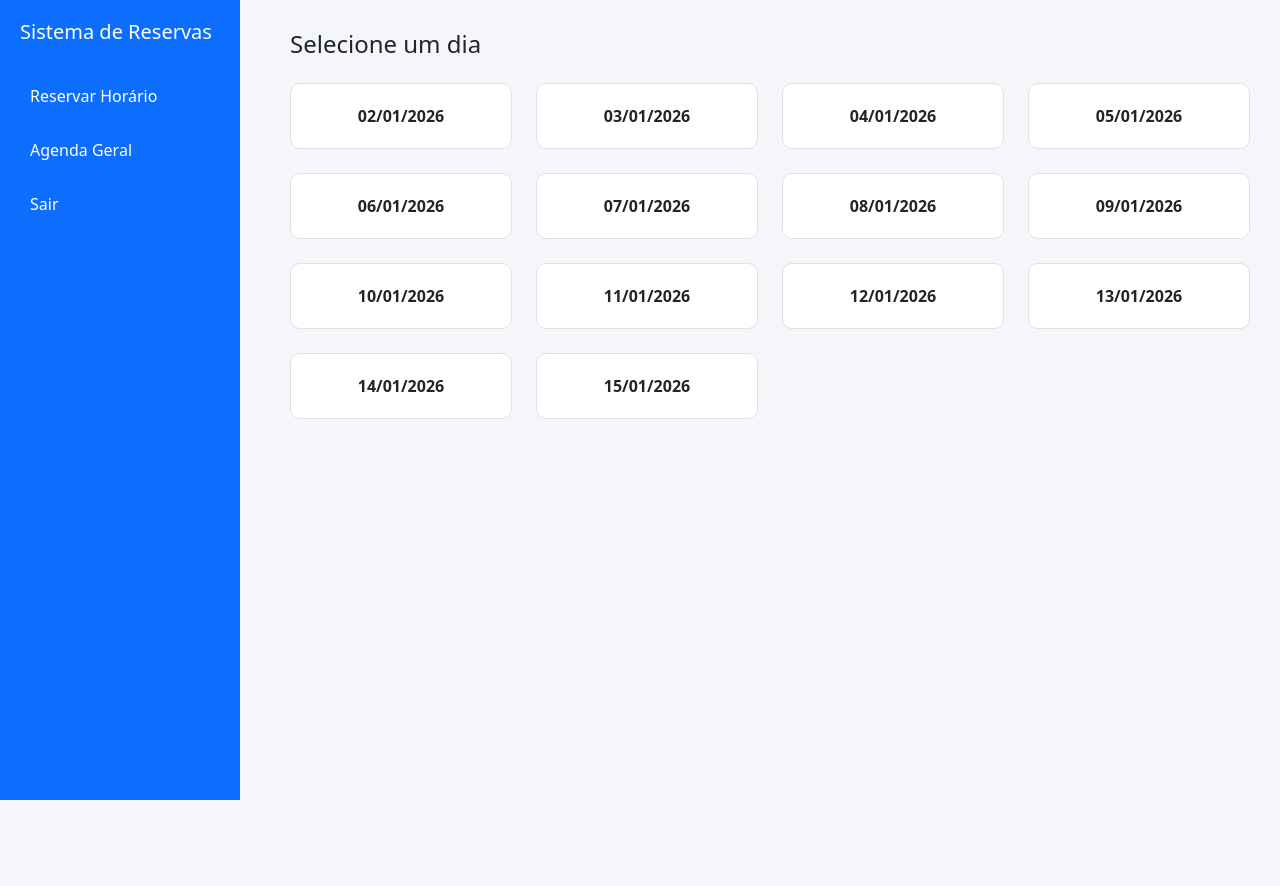
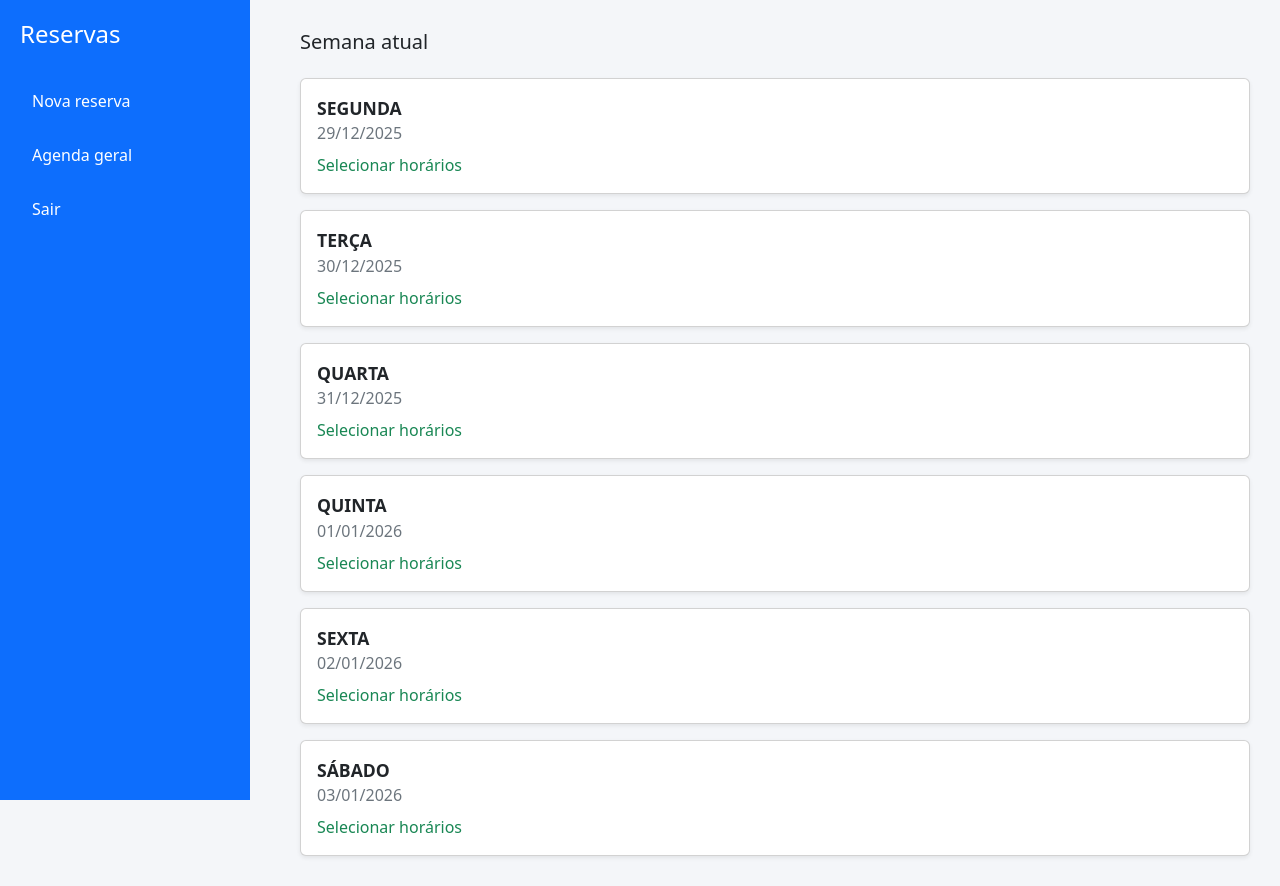
Before and after one commit to Matheus192837465/Reserva, a plain HTML site: page home.html in a window 1280 px wide. Before the commit the page ends 800 px from the top, so only its background shows below. Drawn offline with nearby package versions, Linux system fonts and the light colour scheme.

Commit message:
Update home.html

```diff
--- a/home.html
+++ b/home.html
@@ -10,28 +10,30 @@
   <style>
     body {
       background: #f4f6f9;
-      overflow-x: hidden;
+      margin: 0;
     }
 
     /* SIDEBAR */
     .sidebar {
-      width: 240px;
+      position: fixed;
+      left: 0;
+      top: 0;
+      width: 250px;
       height: 100vh;
-      position: fixed;
       background: #0d6efd;
-      color: white;
+      color: #fff;
       padding: 20px;
     }
 
-    .sidebar h5 {
+    .sidebar h4 {
       margin-bottom: 30px;
     }
 
     .sidebar a {
-      color: white;
+      display: block;
+      color: #fff;
       text-decoration: none;
-      display: block;
-      padding: 10px;
+      padding: 10px 12px;
       border-radius: 6px;
       margin-bottom: 10px;
     }
@@ -42,22 +44,26 @@
 
     /* CONTEÚDO */
     .content {
-      margin-left: 260px;
+      margin-left: 270px;
       padding: 30px;
     }
 
-    .dia {
-      background: white;
-      border-radius: 10px;
-      padding: 20px;
-      text-align: center;
+    .card-dia {
       cursor: pointer;
-      border: 1px solid #dee2e6;
       transition: 0.2s;
     }
 
-    .dia:hover {
-      background: #e9ecef;
+    .card-dia:hover {
+      transform: scale(1.02);
+    }
+
+    .dia-nome {
+      font-weight: 600;
+      font-size: 1.1rem;
+    }
+
+    .dia-data {
+      color: #6c757d;
     }
   </style>
 </head>
@@ -66,61 +72,86 @@
 
 <!-- SIDEBAR -->
 <div class="sidebar">
-  <h5>Sistema de Reservas</h5>
+  <h4>Reservas</h4>
 
-  <a href="home.html">Reservar Horário</a>
-  <a href="agenda.html">Agenda Geral</a>
-  <a href="#" onclick="sair()">Sair</a>
+  <a href="home.html">Nova reserva</a>
+  <a href="agenda.html">Agenda geral</a>
+  <a href="#" onclick="logout()">Sair</a>
 </div>
 
 <!-- CONTEÚDO -->
 <div class="content">
+  <h5 class="mb-4">Semana atual</h5>
 
-  <h4 class="mb-4">Selecione um dia</h4>
-
-  <div class="row" id="dias">
-    Carregando dias...
-  </div>
-
+  <div class="row gy-3" id="dias"></div>
 </div>
 
 <script>
-function sair() {
+function logout() {
   localStorage.clear();
   window.location.href = "index.html";
 }
 
-function gerarDias() {
+/* SEM toISOString (causa dia errado) */
+function formatarISO(d) {
+  const ano = d.getFullYear();
+  const mes = String(d.getMonth() + 1).padStart(2, '0');
+  const dia = String(d.getDate()).padStart(2, '0');
+  return `${ano}-${mes}-${dia}`;
+}
+
+function obterSemana() {
+  const hoje = new Date();
+  const dias = [];
+
+  const segunda = new Date(hoje);
+  segunda.setDate(hoje.getDate() - hoje.getDay() + 1);
+
+  for (let i = 0; i < 6; i++) {
+    const d = new Date(segunda);
+    d.setDate(segunda.getDate() + i);
+    dias.push(d);
+  }
+
+  return dias;
+}
+
+function renderizarHome() {
   const container = document.getElementById("dias");
   container.innerHTML = "";
 
-  const hoje = new Date();
+  const semana = obterSemana();
 
-  for (let i = 0; i < 14; i++) {
-    const data = new Date(hoje);
-    data.setDate(hoje.getDate() + i);
+  semana.forEach(d => {
+    const dataISO = formatarISO(d);
+    const nomeDia = d.toLocaleDateString("pt-BR", { weekday: "long" })
+      .replace("-feira", "")
+      .toUpperCase();
 
-    const iso = data.toISOString().split("T")[0];
-    const br = iso.split("-").reverse().join("/");
+    const dataBR = d.toLocaleDateString("pt-BR");
 
     const col = document.createElement("div");
-    col.className = "col-6 col-md-3 mb-4";
+    col.className = "col-12";
 
     col.innerHTML = `
-      <div class="dia" onclick="abrirDia('${iso}')">
-        <strong>${br}</strong>
+      <div class="card card-dia shadow-sm" onclick="abrirDia('${dataISO}')">
+        <div class="card-body">
+          <div class="dia-nome">${nomeDia}</div>
+          <div class="dia-data">${dataBR}</div>
+          <div class="text-success mt-2">Selecionar horários</div>
+        </div>
       </div>
     `;
 
     container.appendChild(col);
-  }
+  });
 }
 
 function abrirDia(data) {
   window.location.href = `dia.html?data=${data}`;
 }
 
-gerarDias();
+renderizarHome();
 </script>
 
 </body>
```
